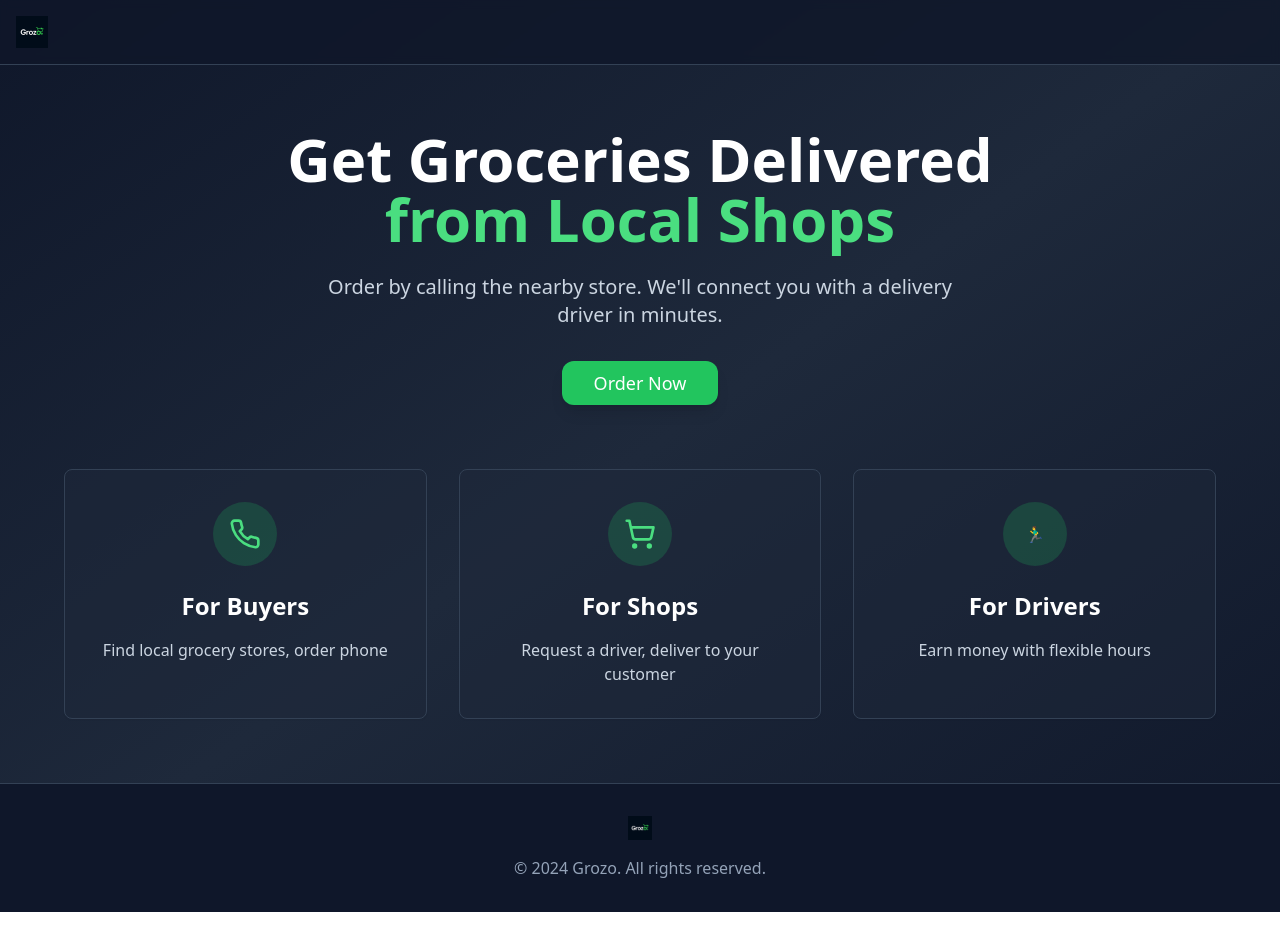
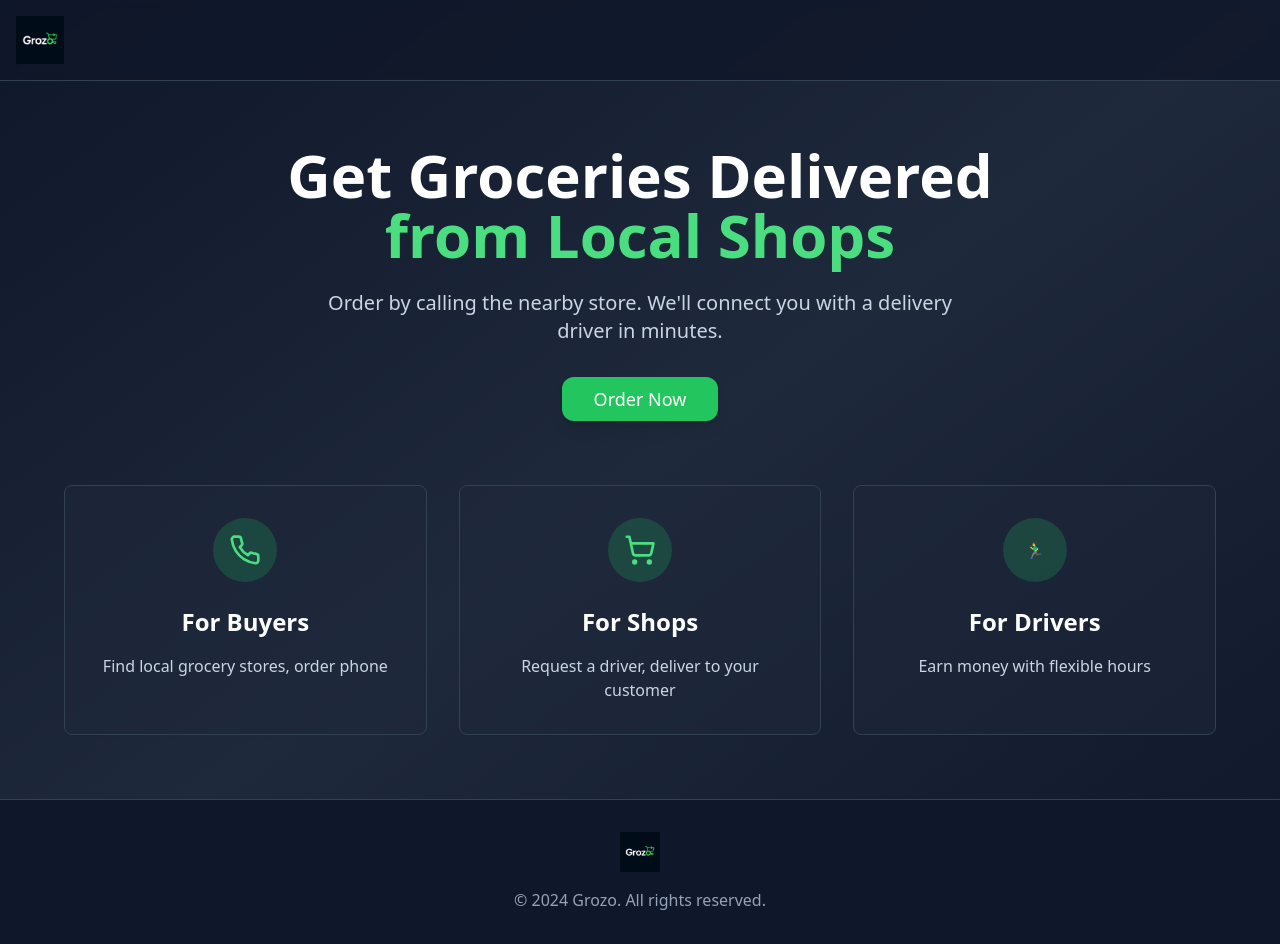
Before and after one commit to shajaurahman10/grozo-delivery-hub, a React (Vite) app: page / in a window 1280 px wide. Before the commit the page ends 912 px from the top, so only its background shows below. Built offline with nearby package versions, Linux system fonts and the light colour scheme.

Commit message:
Fix: Improve logo visibility
- Removed background from the logo.
- Increased logo size to medium for better visibility.

```diff
--- a/src/components/BuyerPortal.tsx
+++ b/src/components/BuyerPortal.tsx
@@ -75,7 +75,7 @@ const BuyerPortal = ({ onBack }: BuyerPortalProps) => {
               <img
                 src="/lovable-uploads/10e1395f-4d55-494f-a401-42d47838d2c8.png"
                 alt="Grozo"
-                className="h-8"
+                className="h-12 w-auto object-contain"
               />
             </div>
             <h1 className="text-xl font-semibold text-white">Buyer Portal</h1>
--- a/src/components/DriverPortal.tsx
+++ b/src/components/DriverPortal.tsx
@@ -148,7 +148,7 @@ const DriverPortal = ({ onBack }: DriverPortalProps) => {
               <img
                 src="/lovable-uploads/10e1395f-4d55-494f-a401-42d47838d2c8.png"
                 alt="Grozo"
-                className="h-8"
+                className="h-12 w-auto object-contain"
               />
             </div>
             <div className="flex items-center space-x-4">
--- a/src/components/ShopkeeperPortal.tsx
+++ b/src/components/ShopkeeperPortal.tsx
@@ -124,7 +124,7 @@ const ShopkeeperPortal = ({ onBack }: ShopkeeperPortalProps) => {
               <img
                 src="/lovable-uploads/10e1395f-4d55-494f-a401-42d47838d2c8.png"
                 alt="Grozo"
-                className="h-8"
+                className="h-12 w-auto object-contain"
               />
             </div>
             <h1 className="text-xl font-semibold text-white">Shopkeeper Portal</h1>
--- a/src/pages/Index.tsx
+++ b/src/pages/Index.tsx
@@ -31,7 +31,7 @@ const Index = () => {
             <img
               src="/lovable-uploads/10e1395f-4d55-494f-a401-42d47838d2c8.png"
               alt="Grozo"
-              className="h-8"
+              className="h-12 w-auto object-contain"
             />
           </div>
         </div>
@@ -117,7 +117,7 @@ const Index = () => {
           <img
             src="/lovable-uploads/10e1395f-4d55-494f-a401-42d47838d2c8.png"
             alt="Grozo"
-            className="h-6 mx-auto mb-4"
+            className="h-10 w-auto object-contain mx-auto mb-4"
           />
           <p className="text-slate-400">© 2024 Grozo. All rights reserved.</p>
         </div>
```
